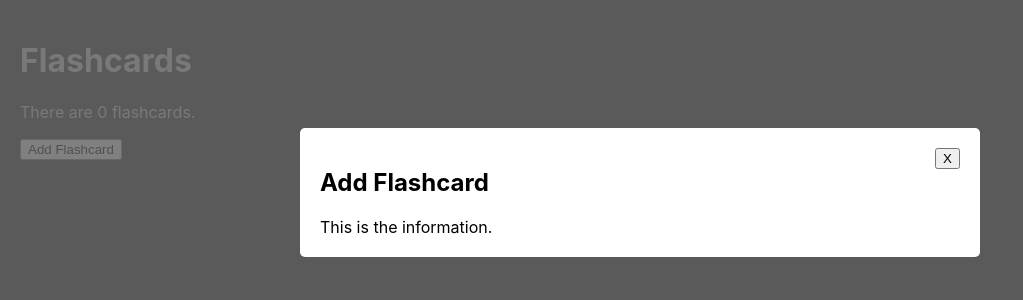
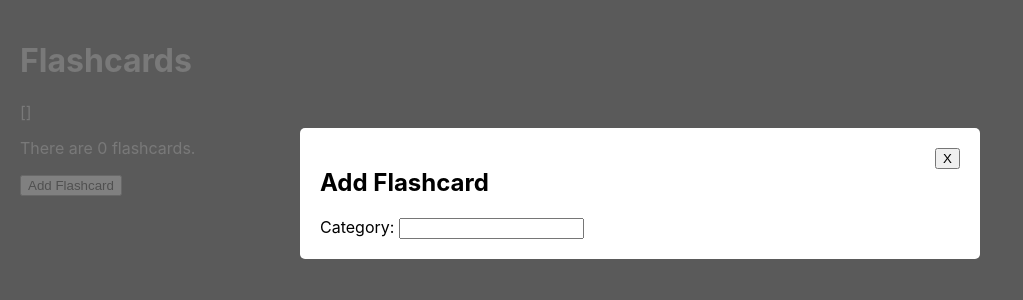
Before and after one commit to saidugurlu/msu-sequelize-api-frontend, a React (Vite) app: page / in a window 1280 px wide. Both pictures are taken after a click on the button "Add Flashcard". Shown: the top 300 px of the page, without its empty margins (0-1023 px from the left). Built offline with nearby package versions, Linux system fonts and the light colour scheme; no server answers.

Commit message:
form field works

```diff
--- a/src/App.jsx
+++ b/src/App.jsx
@@ -3,8 +3,11 @@ import axios from 'axios';
 import './App.scss';
 import Modal from './components/Modal';
 const url = 'http://localhost:3042/flashcards';
+
 function App() {
     const [flashcards, setFlashcards] = useState([]);
+    const [fieldCategory, setFieldCategory] = useState('');
+
     useEffect(() => {
         (async () => {
             setFlashcards((await axios.get(url)).data);
@@ -13,12 +16,13 @@ function App() {
     return (
         <div className="App">
             <h1>Flashcards</h1>
+            [{fieldCategory}]
             <p>There are {flashcards.length} flashcards.</p>
-            <Modal>
+            <Modal buttonText="Add New Flashcard">
                 <h2>Add Flashcard</h2>
-                <section className="modalContent">
-                    This is the information.
-                </section>
+                <form className="modalContent">
+                    Category: <input value={fieldCategory} onChange={(e) => setFieldCategory(e.target.value)}/>
+                </form>
             </Modal>
         </div>
     );
```
